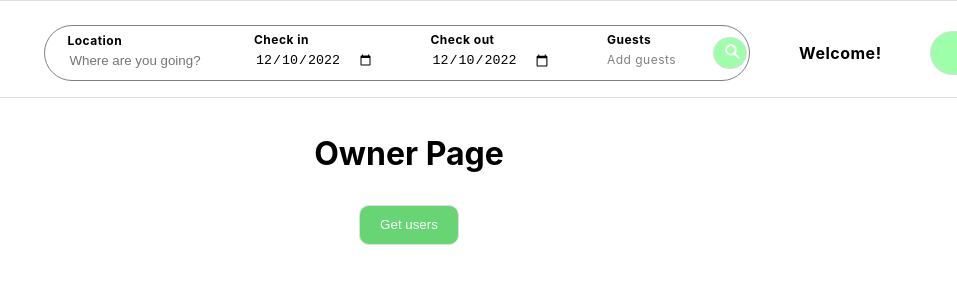
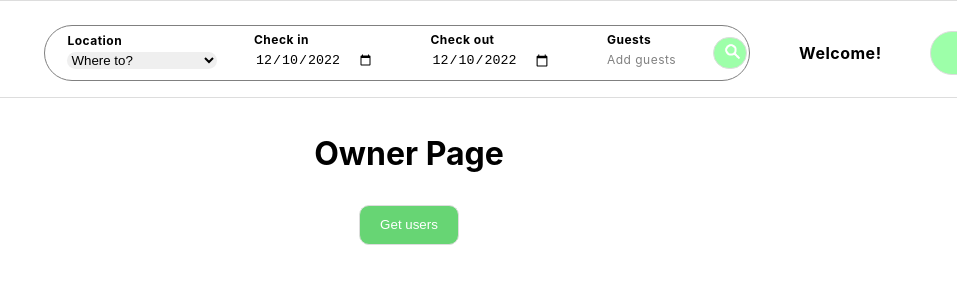
Before and after one commit to ShaniRom/Airbnb, a website: page public/owner.html in a window 1280 px wide. Shown: the full height of the page, 231-1188 px from the left. Drawn offline with nearby package versions, Linux system fonts and the light colour scheme.

Commit message:
update select nav bar cities

```diff
--- a/public/owner.html
+++ b/public/owner.html
@@ -23,8 +23,14 @@
 
                     <div class="form--searchLocation">
                         <label for="searchLocation">Location </label>
-                        <input id="searchLocation" type="text" name="searchLocation" placeholder="Where are you going?">
 
+                        <select name="searchLocation" id="searchLocation" required>
+                          <option selected disabled hidden>Where to?</option>
+                          <option value="Tel Aviv">Tel Aviv</option>
+                          <option value="Eilat">Eilat</option>
+                          <option value="Jerusalem">Jerusalem</option>
+                          <option value="Harei Yehuda">Harei Yehuda</option>
+                      </select>
 
                     </div>
 
@@ -126,6 +132,7 @@
     </nav>
 
 
+
 <div class="owner">
  <h1 class="owner__header">Owner Page</h1>
 
--- a/public/style.scss
+++ b/public/style.scss
@@ -169,7 +169,7 @@ body {
 
                 }
 
-                input {
+                >select {
                     border: none;
                     border-radius: 28px;
                     width: 150px;
```
Also changed, not shown: public/index.html (+7 -1 lines), public/place.html (+8 -1 lines), public/places.html (+7 -1 lines), public/dist/style.css.
